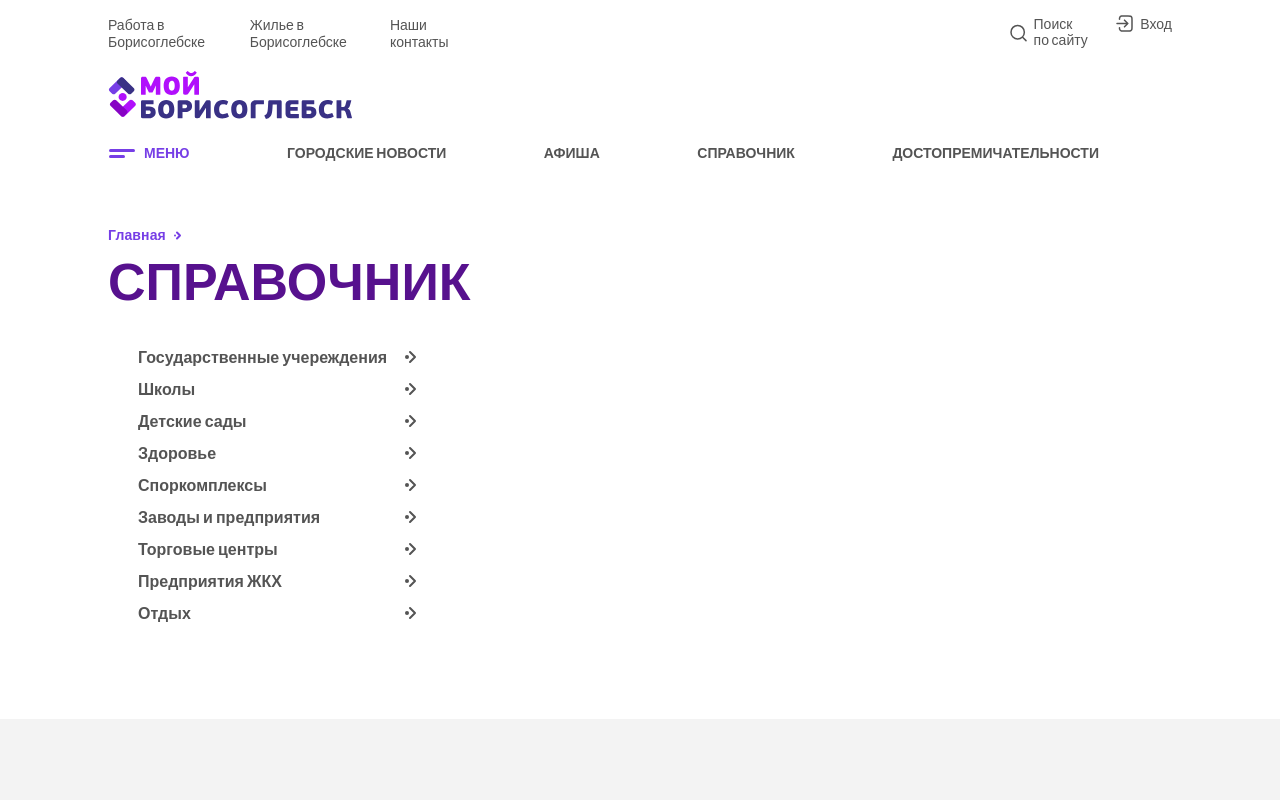
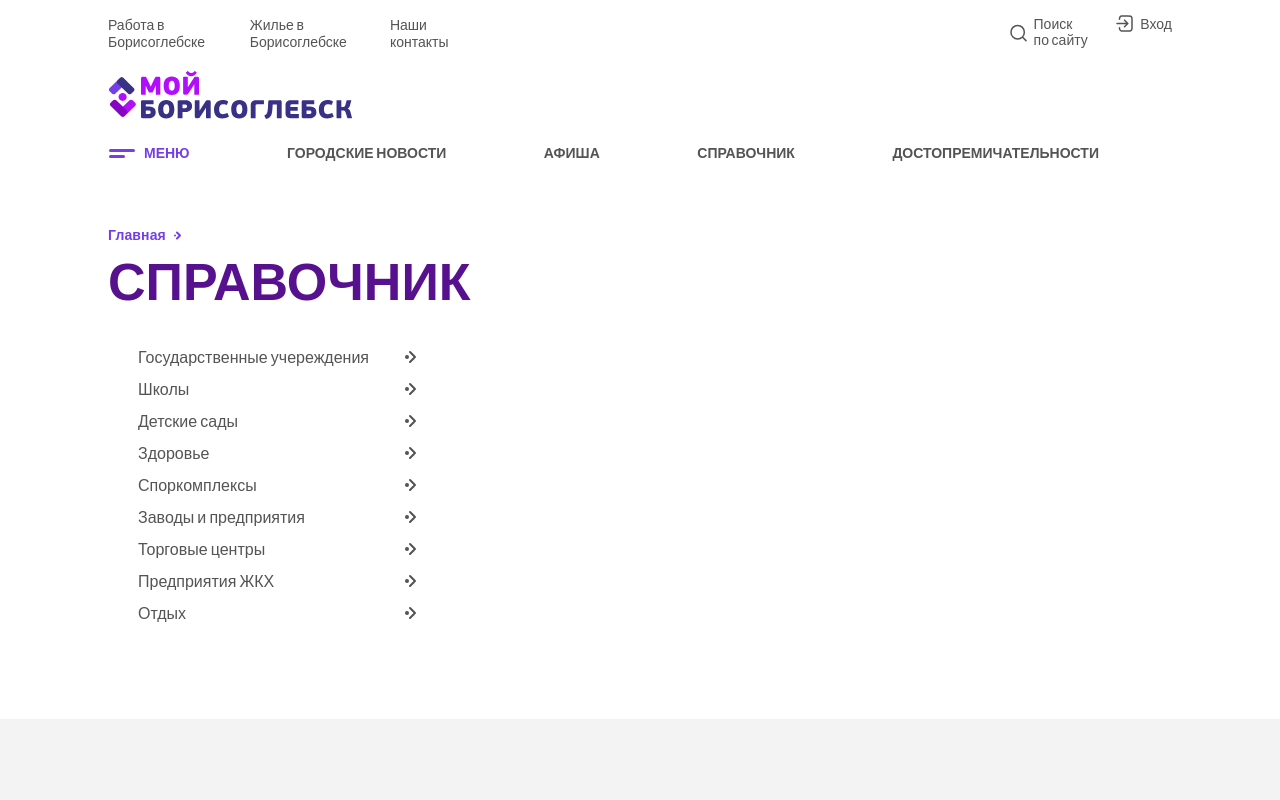
Before and after one commit to sky-trash/my_city, a Vue app: page /Directory in a window 1280 px wide. Shown: the top 800 px of the page. Built offline with nearby package versions, Linux system fonts and the light colour scheme.

Commit message:
directory id

```diff
--- a/src/components/directory/directory.scss
+++ b/src/components/directory/directory.scss
@@ -46,7 +46,7 @@
 
         p {
           font-family: var(--font-family);
-          font-weight: 600;
+          font-weight: 500;
           font-size: 16px;
           line-height: 110%;
           color: var(--text-dark-alt);
--- a/src/components/directory/directory.vue
+++ b/src/components/directory/directory.vue
@@ -19,7 +19,7 @@ import Footer from '../layout/footer/footer.vue';
     </article>
     <article class="directory__content">
       <div class="directory__content__enterprises">
-        <a href="#">
+        <a href="" id="state">
           <div class="directory__content__enterprises__text">
             <p>Государственные учереждения</p>
             <img src="../../../public/directory/enterprises/right.svg" alt="">
```
